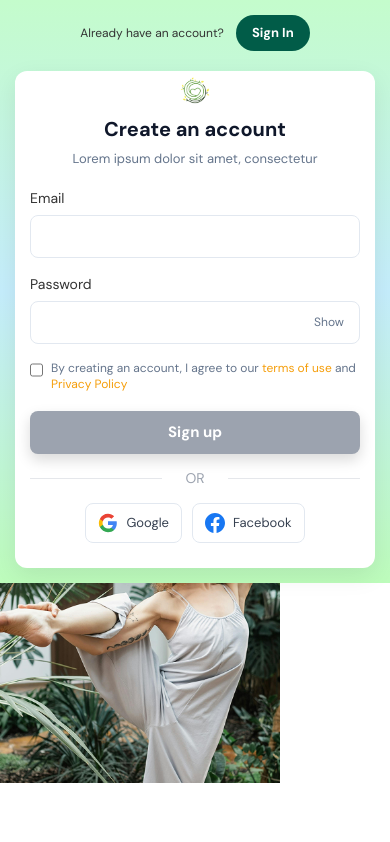
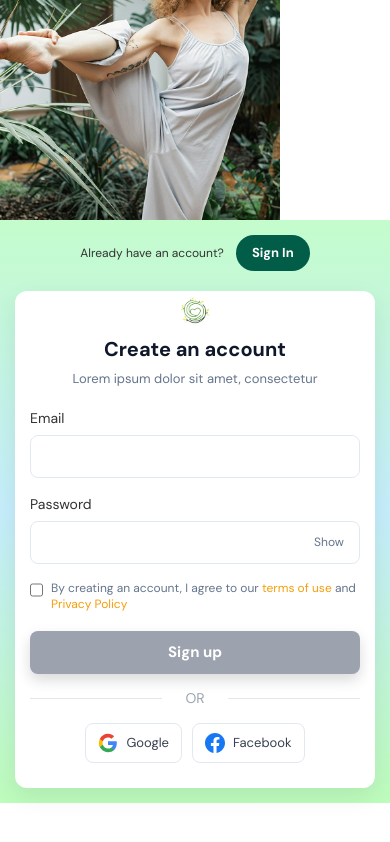
Before and after one commit to BuiMinhWin/Brightness_web_fe, a React (Vite) app: page /signup in a window 390 px wide. Built offline with nearby package versions, Linux system fonts and the light colour scheme; a web font is replaced by a local one.

Commit message:
Sign up and sign in animation and Animation Router

```diff
--- a/src/pages/SignInPage/SignInPage.tsx
+++ b/src/pages/SignInPage/SignInPage.tsx
@@ -2,6 +2,7 @@ import React, { useState } from "react";
 import "./SignInPage.css";
 import { useNavigate } from "react-router-dom";
 import yogaImg from "../../assets/images/yoga.png";
+import { motion } from "framer-motion";
 
 interface SignInPageProps {
   onNavigateToSignUp?: () => void;
@@ -93,11 +94,12 @@ const SignInPage: React.FC = () => {
               <span>OR</span>
             </div>
 
-            <div className="signin-social">
+            <div className="signup-social">
               <button
                 type="button"
-                className="signin-social-btn signin-google"
+                className="signup-social-btn signup-google"
                 onClick={handleGoogleSignIn}
+                title="Sign up with Google"
               >
                 <svg width="20" height="20" viewBox="0 0 24 24">
                   <path
@@ -117,13 +119,14 @@ const SignInPage: React.FC = () => {
                     d="M12 5.38c1.62 0 3.06.56 4.21 1.64l3.15-3.15C17.45 2.09 14.97 1 12 1 7.7 1 3.99 3.47 2.18 7.07l3.66 2.84c.87-2.6 3.3-4.53 6.16-4.53z"
                   />
                 </svg>
-                Continue with Google
+                <span className="signup-social-text">Google</span>
               </button>
 
               <button
                 type="button"
-                className="signin-social-btn signin-facebook"
+                className="signup-social-btn signup-facebook"
                 onClick={handleFacebookSignIn}
+                title="Sign up with Facebook"
               >
                 <svg width="20" height="20" viewBox="0 0 24 24">
                   <path
@@ -131,7 +134,7 @@ const SignInPage: React.FC = () => {
                     d="M24 12.073c0-6.627-5.373-12-12-12s-12 5.373-12 12c0 5.99 4.388 10.954 10.125 11.854v-8.385H7.078v-3.47h3.047V9.43c0-3.007 1.792-4.669 4.533-4.669 1.312 0 2.686.235 2.686.235v2.953H15.83c-1.491 0-1.956.925-1.956 1.874v2.25h3.328l-.532 3.47h-2.796v8.385C19.612 23.027 24 18.062 24 12.073z"
                   />
                 </svg>
-                Continue with Facebook
+                <span className="signup-social-text">Facebook</span>
               </button>
             </div>
           </div>
@@ -140,7 +143,15 @@ const SignInPage: React.FC = () => {
 
       {/* Right: Yoga background image */}
       <div className="signin-bg-image">
-        <img src={yogaImg} alt="Yoga" className="signin-img" />
+        <motion.img
+          src={yogaImg}
+          alt="Yoga"
+          className="signin-img"
+          initial={{ x: 300, opacity: 0 }}
+          animate={{ x: 0, opacity: 1 }}
+          exit={{ x: -300, opacity: 0 }}
+          transition={{ duration: 0.4, ease: "easeInOut" }}
+        />
       </div>
     </div>
   );
--- a/src/pages/SignUpPage/SignUpPage.css
+++ b/src/pages/SignUpPage/SignUpPage.css
@@ -18,6 +18,13 @@
   background-position: center;
   background-color: #f8f9fa;
   overflow: hidden; /* Thêm để ẩn phần ảnh thừa */
+}
+
+.signup-img {
+  width: 100%;
+  height: 100%;
+  object-fit: cover; /* Giữ tỷ lệ ảnh và cắt phần thừa */
+  object-position: center; /* Căn giữa ảnh */
 }
 
 /* Right: Form */
@@ -330,21 +337,27 @@
 
 @media (max-width: 768px) {
   .signup-page {
-    flex-direction: column;
+    flex-direction: column !important;
   }
 
   .signup-bg-image {
-    flex: none;
-    width: 100%;
+    flex: none !important;
+    width: 100% !important;
     min-height: 200px;
     max-height: 250px;
-    order: 2;
+    order: 1 !important; /* CHANGED: Image appears first (above form) */
+  }
+
+  .signup-img {
+    width: 100%;
+    height: 220px; /* Cố định chiều cao cho mobile */
+    object-fit: cover;
   }
 
   .signup-content {
-    flex: none;
-    width: 100%;
-    order: 1;
+    flex: none !important;
+    width: 100% !important;
+    order: 2 !important; /* CHANGED: Form appears second (below image) */
     padding: 20px;
   }
 
--- a/src/pages/SignUpPage/SignUpPage.tsx
+++ b/src/pages/SignUpPage/SignUpPage.tsx
@@ -3,6 +3,7 @@ import { useNavigate } from "react-router-dom";
 import "./SignUpPage.css";
 import yogaImg from "../../assets/images/yoga_register.png";
 import logoImg from "../../assets/images/logo_color.png";
+import { motion } from "framer-motion";
 
 interface SignUpPageProps {
   onNavigateToSignIn?: () => void;
@@ -38,7 +39,17 @@ const SignUpPage: React.FC = () => {
   return (
     <div className="signup-page">
       {/* Left: Yoga background image */}
-      <div className="signup-bg-image" style={{ backgroundImage: `url(${yogaImg})` }}></div>
+      <div className="signup-bg-image">
+        <motion.img
+          src={yogaImg}
+          alt="Yoga"
+          className="signup-img"
+          initial={{ x: -300, opacity: 0 }}
+          animate={{ x: 0, opacity: 1 }}
+          exit={{ x: 300, opacity: 0 }}
+          transition={{ duration: 0.4, ease: "easeInOut" }}
+        />
+      </div>
 
       {/* Right: Form content */}
       <div className="signup-content">
--- a/src/routes/Router.tsx
+++ b/src/routes/Router.tsx
@@ -1,7 +1,10 @@
 // src/routes/Router.tsx
 import React from "react";
-import { BrowserRouter, Routes, Route, Navigate } from "react-router-dom";
+import { BrowserRouter, Routes, Route, Navigate, useLocation } from "react-router-dom";
 import { ScrollProvider } from "../components/utils/ScrollProvider";
+import { AnimatePresence } from "framer-motion";
+
+// import all your pages
 import LandingPage from "../pages/LandingPage/LandingPage";
 import Homepage from "../pages/Homepage/Homepage";
 import FitnessProfile from "../pages/FitnessProfile/FitnessProfile";
@@ -27,13 +30,13 @@ import AdminMain from "@/pages/admin/AdminMain";
 import Goal from "@/pages/Goal/YourGoal";
 import UserProfile from "@/pages/UserProfile/UserProfile";
 
-const AppRouter: React.FC = () => {
+const AnimatedRoutes: React.FC = () => {
+  const location = useLocation();
+
   return (
-    <BrowserRouter>
-      <ScrollProvider>
-        <Routes>
+    <AnimatePresence mode="wait">
+      <Routes location={location} key={location.pathname}>
         <Route path="/" element={<LandingPage />} />
-          {/* Section-deeplink routes mapping to the same LandingPage */}
         <Route path="/home" element={<Homepage />} />
         <Route path="/fitness" element={<FitnessProfile />} />
         <Route path="/about" element={<AboutPage />} />
@@ -47,8 +50,6 @@ const AppRouter: React.FC = () => {
         <Route path="/first-aid" element={<FirstAidPage />} />
         <Route path="/video/:id" element={<VideoPage />} />
         <Route path="/admin/*" element={<AdminMain />} />
-          <Route path="*" element={<Navigate to="/" replace />} />
-          <Route path="/" element={<SignInPage />} />
         <Route path="/signin" element={<SignInPage />} />
         <Route path="/signup" element={<SignUpPage />} />
         <Route path="/gamification-feature" element={<GamificationPage />} />
@@ -60,6 +61,15 @@ const AppRouter: React.FC = () => {
         <Route path="/post-management" element={<ReviewPostPage />} />
         <Route path="/event-management" element={<EventManagementPage />} />
       </Routes>
+    </AnimatePresence>
+  );
+};
+
+const AppRouter: React.FC = () => {
+  return (
+    <BrowserRouter>
+      <ScrollProvider>
+        <AnimatedRoutes />
       </ScrollProvider>
     </BrowserRouter>
   );
```
Also changed, not shown: 1 other file (tests, documents, lock files or other folders). Lines whose indentation alone changed are shown as unchanged.
